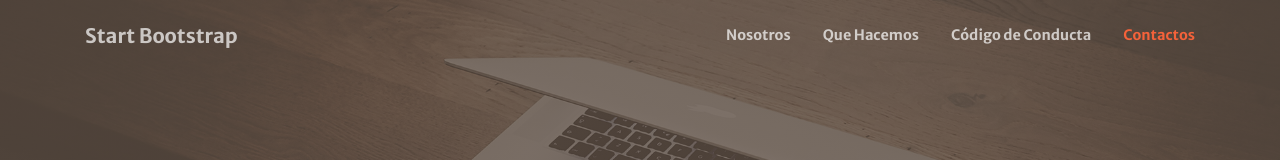
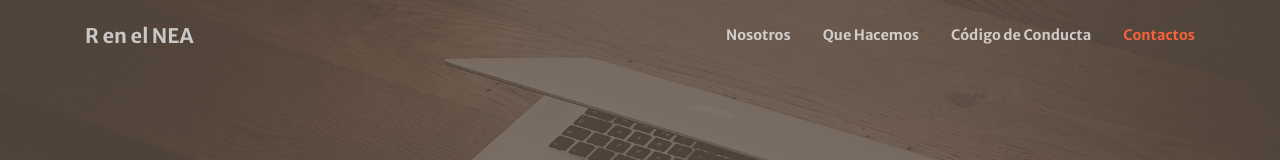
Before and after one commit to RenelNEA/web, a website with bundled scripts: page index.html in a window 1280 px wide. Shown: the top 160 px of the page. Built offline with nearby package versions, Linux system fonts and the light colour scheme.

Commit message:
Update index.html

```diff
--- a/index.html
+++ b/index.html
@@ -30,7 +30,7 @@
   <!-- Navigation -->
   <nav class="navbar navbar-expand-lg navbar-light fixed-top py-3" id="mainNav">
     <div class="container">
-      <a class="navbar-brand js-scroll-trigger" href="#page-top">Start Bootstrap</a>
+      <a class="navbar-brand js-scroll-trigger" href="#page-top">R en el NEA</a>
       <button class="navbar-toggler navbar-toggler-right" type="button" data-toggle="collapse" data-target="#navbarResponsive" aria-controls="navbarResponsive" aria-expanded="false" aria-label="Toggle navigation">
         <span class="navbar-toggler-icon"></span>
       </button>
@@ -69,7 +69,7 @@
     </div>
   </header>
 
-  <!--Quines Somos -->
+  <!--Quienes Somos -->
   <section class="page-section bg-primary" id="about">
     <div class="container">
       <div class="row justify-content-center">
```
